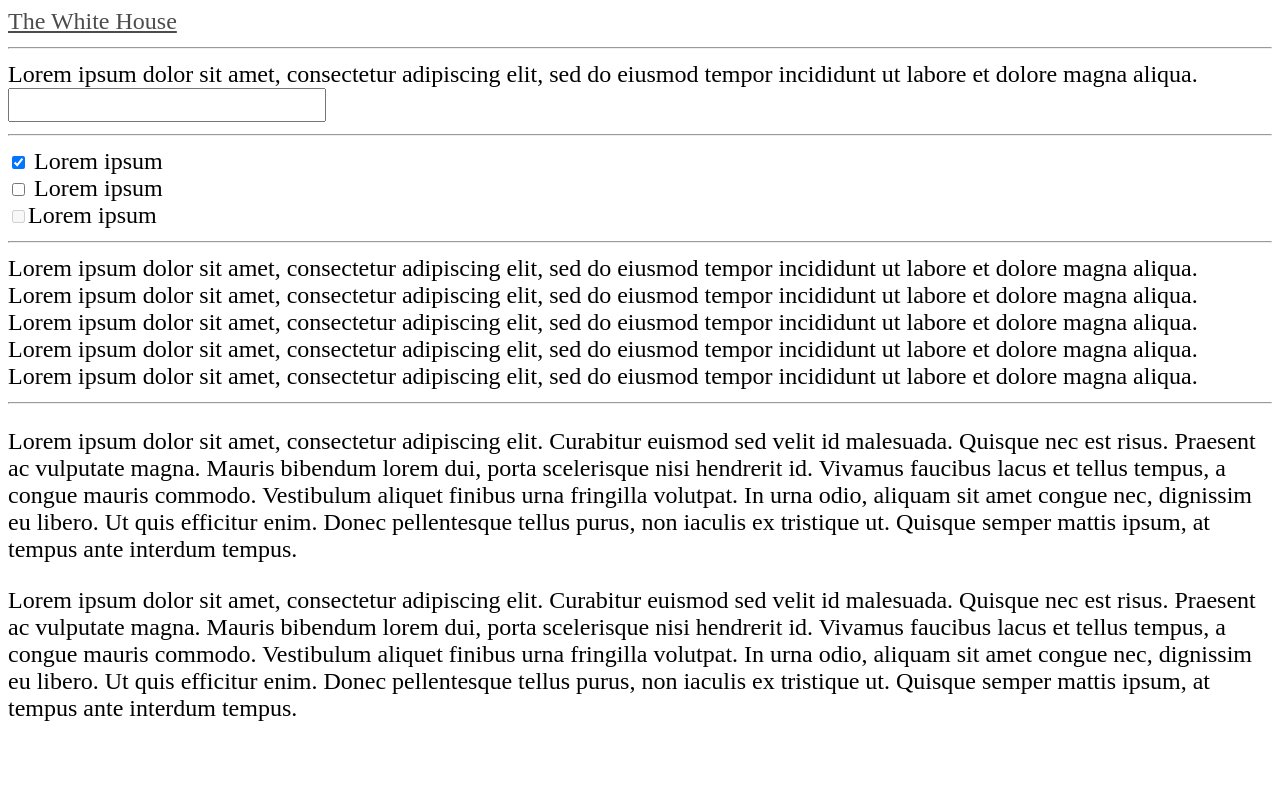
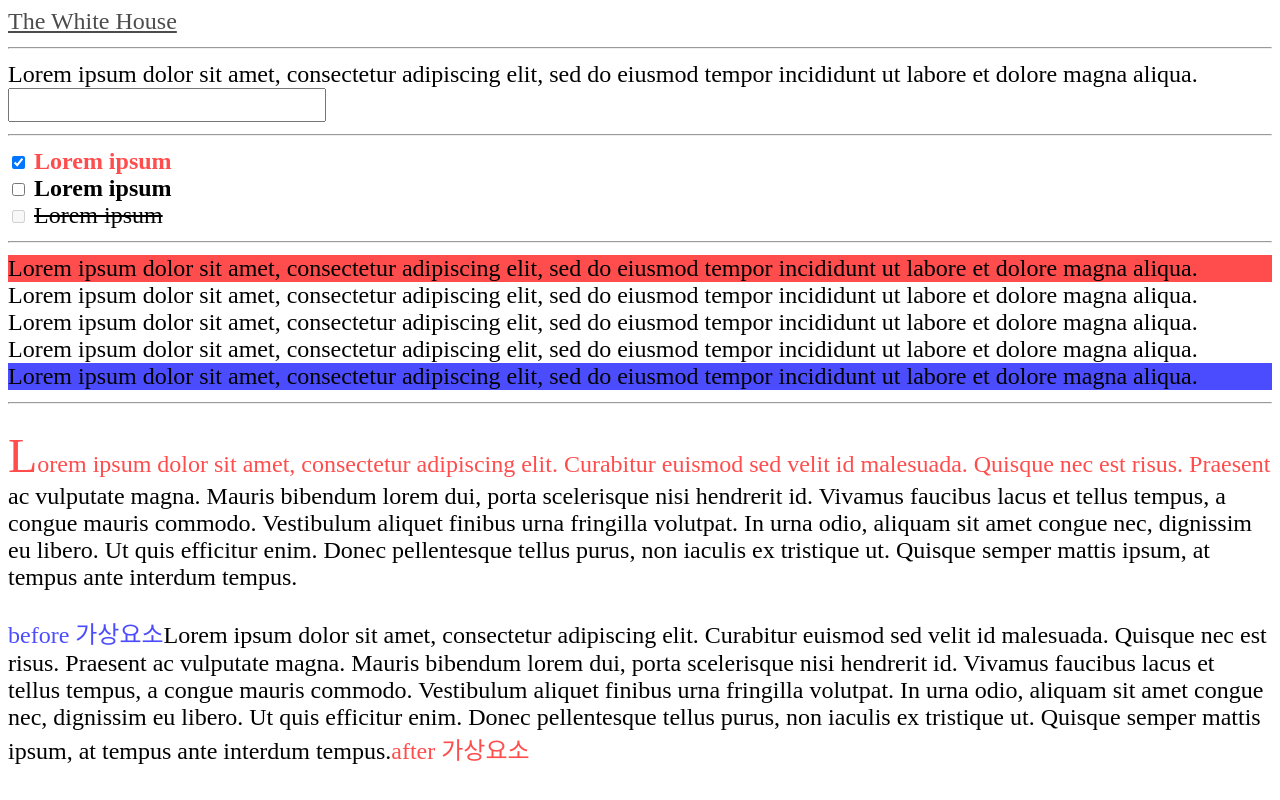
Before and after one commit to ahndb/aws_html, a plain HTML site: page css/0311/2.CSS3_Selector/css3_selector_3.html in a window 1280 px wide. Drawn offline with Linux system fonts and the light colour scheme.

Commit message:
240311 15:50 Html selector

```diff
--- a/css/0311/1.CSS3_Intro/style.css
+++ b/css/0311/1.CSS3_Intro/style.css
@@ -2,5 +2,5 @@ h1 {
   color: red;
   background-color: black;
 }
-
+.class-1 {color: red;}
 /* 주석 */
--- a/css/0311/2.CSS3_Selector/css3_selector_3.html
+++ b/css/0311/2.CSS3_Selector/css3_selector_3.html
@@ -25,40 +25,69 @@
       color: rgba(0, 255, 0, 0.7);
     }
 
-    /* ":hover" :  */
-
-    /* ":active" :  */
-
-    /* ":focus" :  */
-
+    /* ":hover" : 요소에 마우스를 올렸을 때 */
+    .action:hover {
+      background-color: rgba(255, 0, 0, 0.7);
+    }
+    /* ":active" : 요소가 클릭이 된 상태일 때 */
+    .action:active {
+      background-color: rgba(0, 0, 255, 0.7);
+    }
+    /* ":focus" : 요소에 커서가 맞춰져 있을 때 */
+    .action:focus {
+      background-color: rgba(0, 255, 0, 0.7);
+    }
 
     /* UI 요소 선택자 */
-    /* ":checked" :  */
-
-    /* ":enabled" :  */
-
-    /* ":disabled" :  */
-
+    /* ":checked" : 요소가 체크된 상태일 때 */
+    .ui:checked + .label {
+      color: rgba(255, 0, 0, 0.7);
+    }
+    /* ":enabled" : 요소가 사용 가능한 상태일 때 */
+    .ui:enabled + .label {
+      font-weight: 700;
+    }
+    /* ":disabled" : 요소가 사용 불가능한 상태일 때 */
+    .ui:disabled + .label {
+      text-decoration: line-through;
+    }
 
     /* 구조 선택자 */
-    /* ":first-child" :  */
-
-    /* ":last-child" :  */
-
+    /* ":first-child" : 선택자에 해당하는 모든 요소 중 첫번째 형제 */
+    .structural:first-child {
+      background-color: rgba(255, 0, 0, 0.7);
+    }
+    /* ":last-child" : 선택자에 해당하는 모든 요소 중 마지막 형제 요소를 선택 */
+    .structural:last-child {
+      background-color: rgba(0, 0, 255, 0.7);
+    }
 
 
     /* 가상 요소 선택자 */
-    /*   */
+    /* 요소의 특정 부분에 스타일을 적용할 때 사용 */
 
-    /* "::first-letter" :  */
-
-    /* "::first-line" :  */
-
-    /* "::after" :  */
-
-    /* "::before" :  */
-
-    /* "::selection" :  */
+    /* "::first-letter" : 컨텐츠의 첫 글자를 선택 */
+    .pseudo1::first-letter {
+      font-size: 48px;
+    }
+    /* "::first-line" : 컨텐츠의 첫 줄을 선택 */
+    .pseudo1::first-line {
+      color: rgba(255, 0, 0, 0.7);
+    }
+    /* "::after" : 컨텐츠의 뒤에 있는 위치를 선택 */
+    .pseudo2::after {
+      content: 'after 가상요소';
+      color: rgba(255, 0, 0, 0.7);
+    }
+    /* "::before" : 컨텐츠의 앞에 있는 위치를 선택 */
+    .pseudo2::before {
+      content: 'before 가상요소';
+      color: rgba(0, 0, 255, 0.7);
+    }
+    /* "::selection" : 드래그한 컨텐츠를 선택(여러 브라우저에서 지원을 하지않음) */
+    .pseudo2::selection {
+      background-color: rgba(255, 255, 0, 0.7);
+    }
   </style>
 </head>
 
@@ -74,9 +103,12 @@
 
   <hr />
 
-  <input class="ui" type="checkbox" checked> <span class="label">Lorem ipsum</span><br>
-  <input class="ui" type="checkbox"> <span class="label">Lorem ipsum</span><br>
-  <input class="ui" type="checkbox" disabled><span class="label">Lorem ipsum</span>
+  <input class="ui" type="checkbox" checked />
+  <span class="label">Lorem ipsum</span><br>
+  <input class="ui" type="checkbox" />
+  <span class="label">Lorem ipsum</span><br>
+  <input class="ui" type="checkbox" disabled />
+  <span class="label">Lorem ipsum</span>
 
   <hr />
 
```
Also changed, not shown: css/0311/1.CSS3_Intro/css3_intro.html (+1 -1 lines), css/0311/2.CSS3_Selector/css3_selector_2.html (+2 -2 lines), css/0311/3.CSS3_Units/css3_units_1.html (renamed from css/3.CSS3_Units/css3_units_1.html), css/0311/3.CSS3_Units/css3_units_2.html (renamed from css/3.CSS3_Units/css3_units_2.html), 2 other files.
